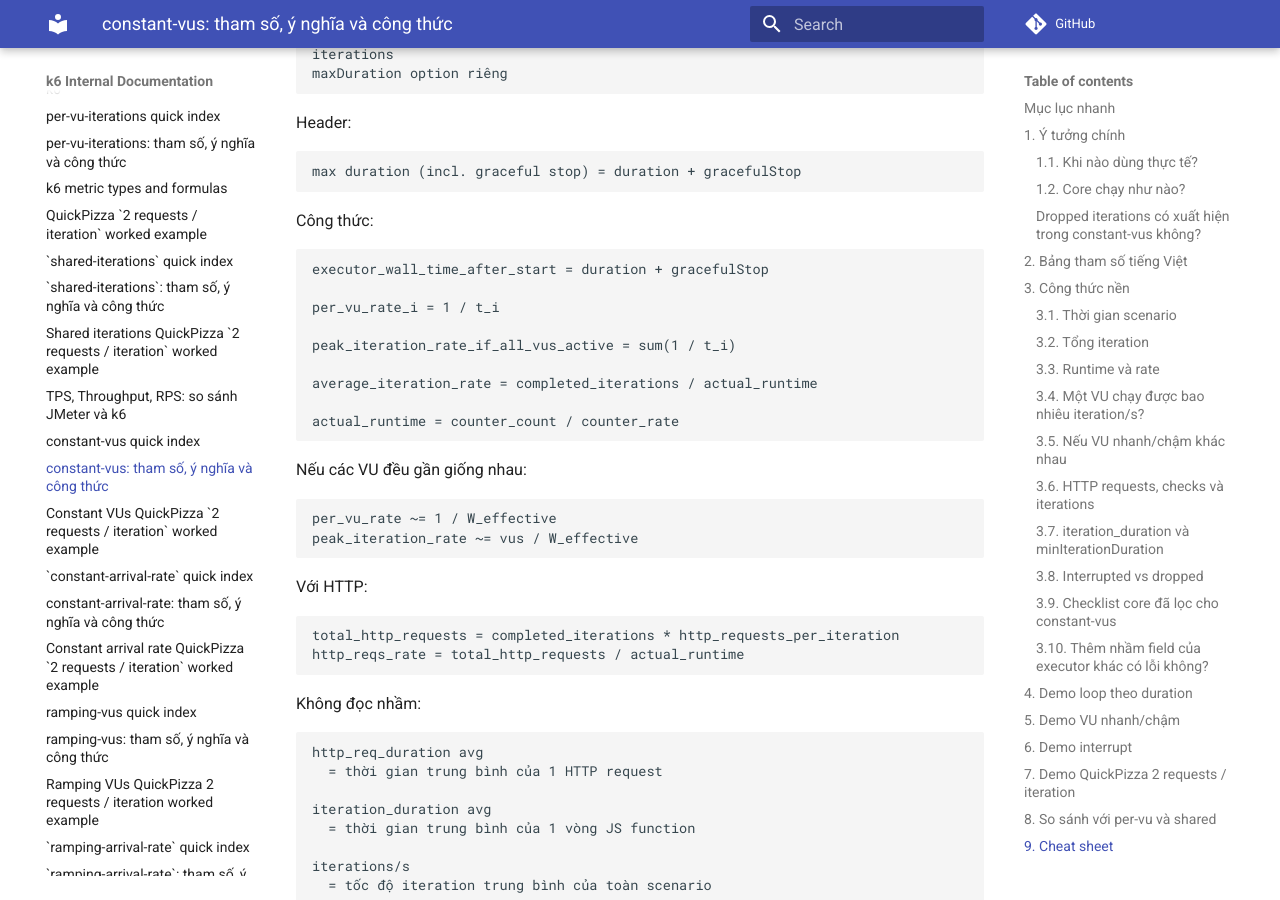
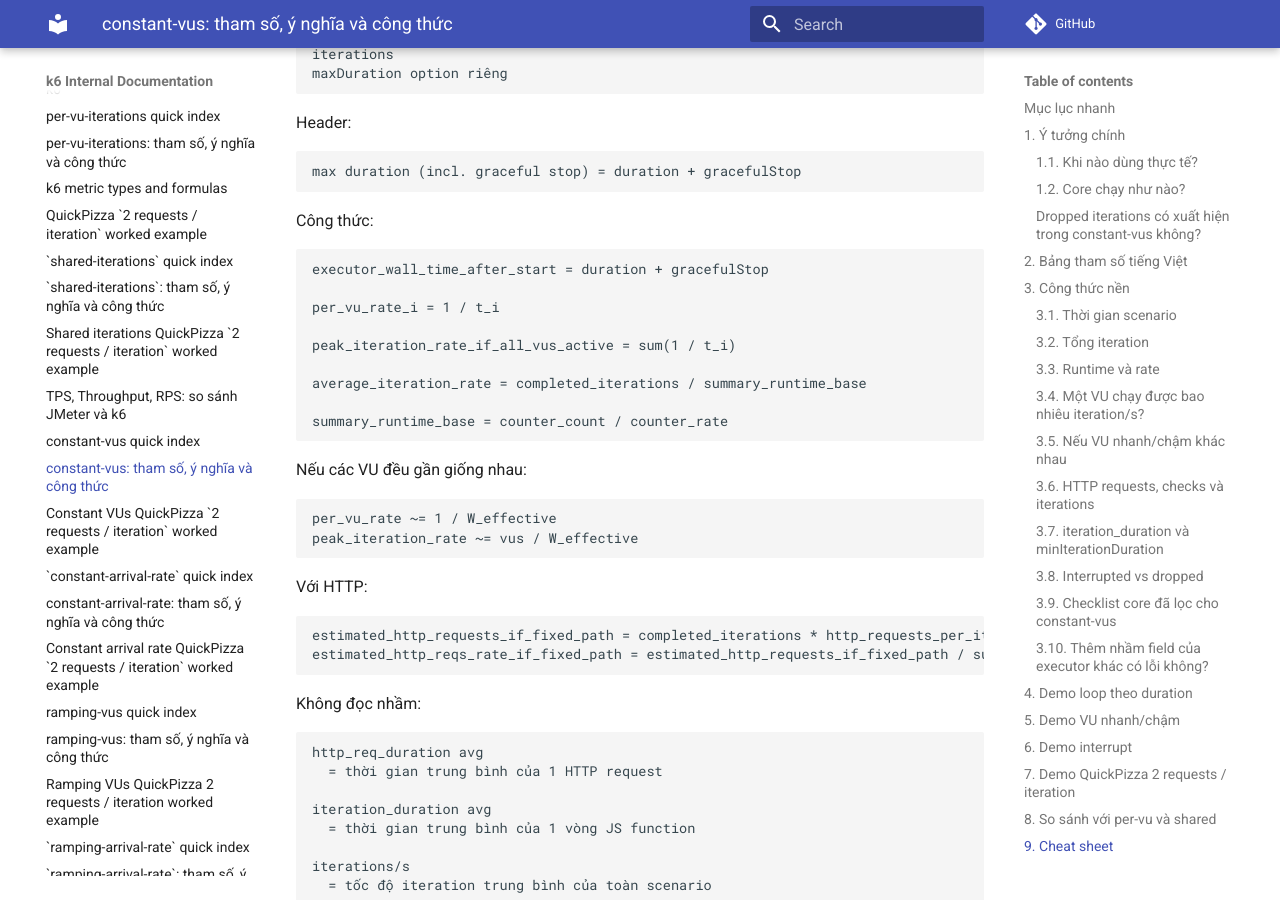
Before and after one commit to meomew-auto/markdown, an MkDocs documentation site: the page built from docs/20260516_constant-vus-tham-so-cong-thuc.md, in a window 1280 px wide and 900 px high, scrolled down 26179 px. Built offline with MkDocs 1.6.1 and Material for MkDocs 9.7.7, drawn with Linux system fonts in a browser that asks for light colours; comment, search, counter and statistics services are not loaded; some of the changed text lies outside the part shown.

Commit message:
Update docs

````diff
--- a/docs/20260516_constant-vus-tham-so-cong-thuc.md
+++ b/docs/20260516_constant-vus-tham-so-cong-thuc.md
@@ -610,7 +610,7 @@ peak lý thuyết khi cả 4 VU active:
 Nhưng summary `iterations/s` là **average total rate** trên runtime thật:
 
 ```text
-average_iteration_rate = completed_iterations / actual_scenario_runtime
+average_iteration_rate = completed_iterations / summary_runtime_base
 ```
 
 Nó có thể thấp hơn peak lý thuyết vì:
@@ -632,11 +632,11 @@ Nếu code có:
 thì:
 
 ```text
-total_http_requests = completed_iterations * R
-total_checks = completed_iterations * C
+estimated_http_requests_if_fixed_path = completed_iterations * R
+estimated_checks_if_fixed_path = completed_iterations * C
 
-http_reqs_rate = total_http_requests / actual_scenario_runtime
-checks_rate = total_checks / actual_scenario_runtime
+estimated_http_reqs_rate_if_fixed_path = estimated_http_requests_if_fixed_path / summary_runtime_base
+estimated_checks_rate_if_fixed_path = estimated_checks_if_fixed_path / summary_runtime_base
 ```
 
 Và:
@@ -1268,9 +1268,9 @@ per_vu_rate_i = 1 / t_i
 
 peak_iteration_rate_if_all_vus_active = sum(1 / t_i)
 
-average_iteration_rate = completed_iterations / actual_runtime
+average_iteration_rate = completed_iterations / summary_runtime_base
 
-actual_runtime = counter_count / counter_rate
+summary_runtime_base = counter_count / counter_rate
 ```
 
 Nếu các VU đều gần giống nhau:
@@ -1283,8 +1283,8 @@ peak_iteration_rate ~= vus / W_effective
 Với HTTP:
 
 ```text
-total_http_requests = completed_iterations * http_requests_per_iteration
-http_reqs_rate = total_http_requests / actual_runtime
+estimated_http_requests_if_fixed_path = completed_iterations * http_requests_per_iteration
+estimated_http_reqs_rate_if_fixed_path = estimated_http_requests_if_fixed_path / summary_runtime_base
 ```
 
 Không đọc nhầm:
````
Also changed, not shown: docs/20260114_vu-lifecycle-and-iteration-counters.md (+1 -1 lines), docs/20260513_executor-from-simplest.md (+2 -2 lines), docs/20260517_ramping-vus-tham-so-cong-thuc.md (+14 -7 lines), docs/20260517_ramping_vus_quickpizza_two_requests_worked_example.md (+13 -6 lines), docs/20260520_k6-vu-lifecycle-open-closed-model.md (+1 -1 lines).
